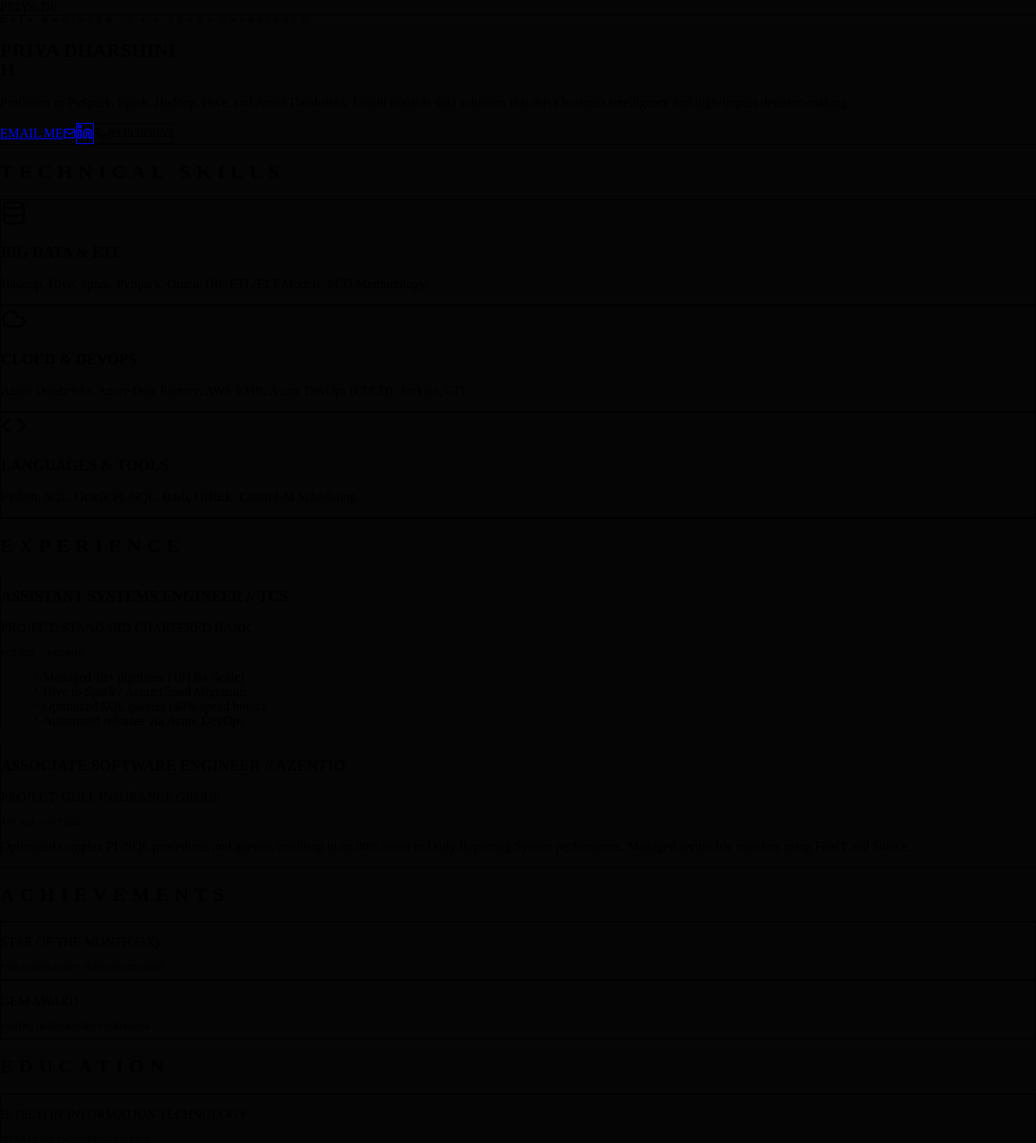
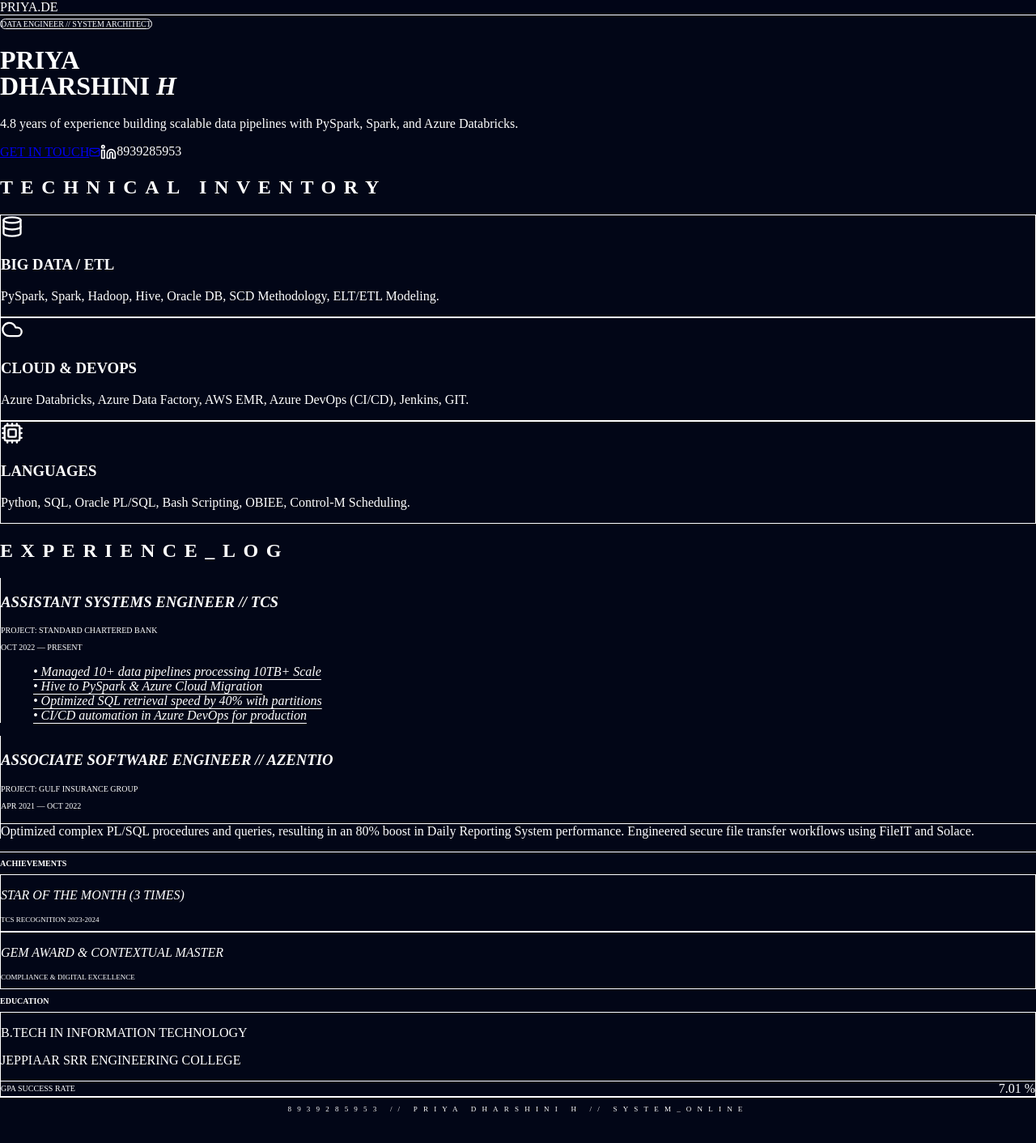
Before and after one commit to harikrishnanpriyad0708-git/portfolio-priya, a Next.js app: page / in a window 1280 px wide. Shown: the top 1412 px of the page at 81% size. After the commit the page ends 1384 px from the top, so only its background shows below. Built offline with nearby package versions, Linux system fonts and the light colour scheme.

Commit message:
not good

```diff
--- a/app/globals.css
+++ b/app/globals.css
@@ -2,5 +2,8 @@
 @tailwind components;
 @tailwind utilities;
 
-html { scroll-behavior: smooth; }
-body { background: #050505; margin: 0; }
+body {
+  background: #020617;
+  color: white;
+  margin: 0;
+}
--- a/app/page.tsx
+++ b/app/page.tsx
@@ -1,145 +1,150 @@
 "use client";
-import React, { useEffect, useState } from 'react';
-import { Database, Cloud, Terminal, Award, BookOpen, Code, Cpu, Mail, Linkedin, Phone } from 'lucide-react';
+import React from 'react';
+import { Database, Cloud, Terminal, Award, BookOpen, Code, Cpu, Mail, Linkedin, Phone, Briefcase } from 'lucide-react';
 
 export default function Portfolio() {
-  const [mounted, setMounted] = useState(false);
+  return (
+    <div className="min-h-screen bg-[#020617] text-slate-200 font-sans selection:bg-cyan-500/30">
 
-  useEffect(() => {
-    setMounted(true);
-  }, []);
+      {/* GLOW EFFECT BACKGROUND */}
+      <div className="fixed inset-0 overflow-hidden pointer-events-none">
+        <div className="absolute top-[-10%] left-[-10%] w-[40%] h-[40%] bg-cyan-500/10 blur-[120px] rounded-full" />
+        <div className="absolute bottom-[-10%] right-[-10%] w-[40%] h-[40%] bg-blue-600/10 blur-[120px] rounded-full" />
+      </div>
 
-  return (
-    <div className="min-h-screen bg-[#050505] text-white font-sans selection:bg-cyan-500/30">
-      {/* HEADER / NAVIGATION */}
-      <nav className="sticky top-0 w-full z-50 px-6 py-4 flex justify-between items-center backdrop-blur-md border-b border-white/10 bg-black/50">
-        <div className="text-cyan-500 font-bold tracking-tighter text-xl uppercase">PRIYA.DE</div>
-        <div className="hidden md:flex gap-8 text-[10px] font-bold uppercase tracking-widest text-gray-400">
-          <a href="#about" className="hover:text-cyan-400 transition-colors">About</a>
-          <a href="#skills" className="hover:text-cyan-400 transition-colors">Tech</a>
+      {/* NAV */}
+      <nav className="sticky top-0 z-50 w-full border-b border-white/5 bg-[#020617]/80 backdrop-blur-md px-6 py-4 flex justify-between items-center">
+        <div className="text-cyan-400 font-black tracking-tighter text-2xl uppercase">PRIYA<span className="text-white">.DE</span></div>
+        <div className="hidden md:flex gap-6 text-[10px] font-bold uppercase tracking-widest text-slate-400">
+          <a href="#skills" className="hover:text-cyan-400 transition-colors">Skills</a>
           <a href="#experience" className="hover:text-cyan-400 transition-colors">Experience</a>
+          <a href="#awards" className="hover:text-cyan-400 transition-colors">Awards</a>
         </div>
       </nav>
 
-      <main className="relative z-10 pt-20 px-6 md:px-20 max-w-6xl mx-auto">
+      <main className="relative z-10 max-w-5xl mx-auto px-6 pt-20 pb-40">
 
-        {/* HERO SECTION */}
-        <section id="about" className="py-20">
-          <span className="text-cyan-500 font-mono tracking-[0.5em] text-[10px] uppercase block mb-4">Data Engineer // 4.8 Years Experience</span>
-          <h1 className="text-5xl md:text-8xl font-black mb-6 leading-none tracking-tighter uppercase">
-            PRIYA DHARSHINI <br /> <span className="text-gray-700">H</span>
+        {/* HERO */}
+        <header className="mb-32">
+          <div className="inline-block mb-4 px-3 py-1 border border-cyan-500/30 rounded-full text-[10px] font-bold text-cyan-400 uppercase tracking-widest bg-cyan-500/5">
+            Data Engineer // System Architect
+          </div>
+          <h1 className="text-6xl md:text-9xl font-black text-white leading-none tracking-tighter uppercase mb-6">
+            PRIYA <br /> DHARSHINI <span className="text-cyan-500 italic">H</span>
           </h1>
-          <p className="max-w-2xl text-gray-400 text-lg mb-10 leading-relaxed">
-            Proficient in <span className="text-white">PySpark, Spark, Hadoop, Hive, and Azure Databricks</span>.
-            I build scalable data solutions that drive business intelligence and high-impact decision-making.
+          <p className="max-w-xl text-lg text-slate-400 mb-8 leading-relaxed">
+            4.8 years of experience building scalable data pipelines with <span className="text-white">PySpark, Spark, and Azure Databricks</span>.
           </p>
-          <div className="flex flex-wrap gap-4">
-            <a href="mailto:harikrishnanpriyad0708@gmail.com" className="bg-cyan-600 hover:bg-cyan-500 text-black font-bold px-8 py-3 rounded-md transition-all flex items-center gap-2 text-xs uppercase">
-              Email Me <Mail size={16}/>
+          <div className="flex flex-wrap gap-4 items-center">
+            <a href="mailto:harikrishnanpriyad0708@gmail.com" className="bg-white text-black font-bold px-6 py-3 rounded text-xs uppercase hover:bg-cyan-400 transition-all flex items-center gap-2">
+              Get in Touch <Mail size={14} />
             </a>
-            <div className="flex gap-2">
-              <a href="https://www.linkedin.com/in/priya-dharshini-h-daataengr99" className="p-3 border border-white/10 rounded-md hover:bg-white/5"><Linkedin size={20}/></a>
-              <div className="p-3 border border-white/10 rounded-md text-xs flex items-center gap-2 text-gray-400"><Phone size={16}/> 8939285953</div>
+            <div className="flex gap-4 text-slate-500 ml-2">
+               <Linkedin size={20} className="hover:text-cyan-400 cursor-pointer" />
+               <span className="text-xs font-mono uppercase tracking-widest">8939285953</span>
+            </div>
+          </div>
+        </header>
+
+        {/* SKILLS */}
+        <section id="skills" className="mb-32">
+          <h2 className="text-xs font-bold text-slate-500 uppercase tracking-[0.4em] mb-12 flex items-center gap-4">
+            <span className="h-[1px] w-8 bg-cyan-500"></span> Technical Inventory
+          </h2>
+          <div className="grid grid-cols-1 md:grid-cols-3 gap-4">
+            <div className="p-8 bg-white/[0.02] border border-white/5 rounded-xl hover:border-cyan-500/40 transition-all">
+              <Database className="text-cyan-400 mb-4" size={28} />
+              <h3 className="text-white font-bold mb-2 uppercase text-sm">Big Data / ETL</h3>
+              <p className="text-xs text-slate-400 leading-relaxed">PySpark, Spark, Hadoop, Hive, Oracle DB, SCD Methodology, ELT/ETL Modeling.</p>
+            </div>
+            <div className="p-8 bg-white/[0.02] border border-white/5 rounded-xl hover:border-cyan-500/40 transition-all">
+              <Cloud className="text-blue-400 mb-4" size={28} />
+              <h3 className="text-white font-bold mb-2 uppercase text-sm">Cloud & DevOps</h3>
+              <p className="text-xs text-slate-400 leading-relaxed">Azure Databricks, Azure Data Factory, AWS EMR, Azure DevOps (CI/CD), Jenkins, GIT.</p>
+            </div>
+            <div className="p-8 bg-white/[0.02] border border-white/5 rounded-xl hover:border-cyan-500/40 transition-all">
+              <Cpu className="text-indigo-400 mb-4" size={28} />
+              <h3 className="text-white font-bold mb-2 uppercase text-sm">Languages</h3>
+              <p className="text-xs text-slate-400 leading-relaxed">Python, SQL, Oracle PL/SQL, Bash Scripting, OBIEE, Control-M Scheduling.</p>
             </div>
           </div>
         </section>
 
-        {/* SKILLS GRID */}
-        <section id="skills" className="py-20 border-t border-white/5">
-          <h2 className="text-xs font-bold text-gray-500 uppercase tracking-[0.3em] mb-12 flex items-center gap-4">
-            <span className="h-[1px] w-12 bg-cyan-900"></span> Technical Skills
-          </h2>
-          <div className="grid grid-cols-1 md:grid-cols-3 gap-6">
-            <div className="bg-white/[0.02] border border-white/5 p-8 rounded-lg">
-              <Database className="text-cyan-500 mb-6" size={32}/>
-              <h3 className="text-white font-bold mb-4 uppercase text-sm tracking-widest">Big Data & ETL</h3>
-              <p className="text-gray-500 text-xs leading-relaxed">Hadoop, Hive, Spark, PySpark, Oracle DB, ETL/ELT Models, SCD Methodology.</p>
-            </div>
-            <div className="bg-white/[0.02] border border-white/5 p-8 rounded-lg">
-              <Cloud className="text-cyan-500 mb-6" size={32}/>
-              <h3 className="text-white font-bold mb-4 uppercase text-sm tracking-widest">Cloud & DevOps</h3>
-              <p className="text-gray-500 text-xs leading-relaxed">Azure Databricks, Azure Data Factory, AWS EMR, Azure DevOps (CI/CD), Jenkins, GIT.</p>
-            </div>
-            <div className="bg-white/[0.02] border border-white/5 p-8 rounded-lg">
-              <Code className="text-cyan-500 mb-6" size={32}/>
-              <h3 className="text-white font-bold mb-4 uppercase text-sm tracking-widest">Languages & Tools</h3>
-              <p className="text-gray-500 text-xs leading-relaxed">Python, SQL, Oracle PL/SQL, Bash, OBIEE, Control-M Scheduling.</p>
-            </div>
-          </div>
-        </section>
-
-        {/* EXPERIENCE SECTION */}
-        <section id="experience" className="py-20 border-t border-white/5">
-          <h2 className="text-xs font-bold text-gray-500 uppercase tracking-[0.3em] mb-12 flex items-center gap-4">
-            <span className="h-[1px] w-12 bg-cyan-900"></span> Experience
+        {/* EXPERIENCE */}
+        <section id="experience" className="mb-32">
+          <h2 className="text-xs font-bold text-slate-500 uppercase tracking-[0.4em] mb-12 flex items-center gap-4">
+            <span className="h-[1px] w-8 bg-cyan-500"></span> Experience_Log
           </h2>
 
           <div className="space-y-12">
-            <div className="relative pl-8 border-l border-cyan-500/30">
-              <div className="absolute w-2 h-2 bg-cyan-500 rounded-full -left-[5px] top-2 shadow-[0_0_10px_#00f3ff]" />
+            <div className="relative pl-10 border-l border-white/10 group">
+              <div className="absolute top-0 -left-[5px] w-2 h-2 bg-cyan-500 rounded-full group-hover:scale-150 transition-all shadow-[0_0_10px_#06b6d4]" />
               <div className="flex flex-col md:flex-row justify-between mb-4">
                 <div>
-                  <h3 className="text-xl font-bold text-white uppercase tracking-tight">Assistant Systems Engineer // TCS</h3>
-                  <p className="text-cyan-500 font-mono text-xs uppercase mt-1">Project: Standard Chartered Bank</p>
+                  <h3 className="text-xl font-black text-white uppercase italic tracking-tight">Assistant Systems Engineer // TCS</h3>
+                  <p className="text-cyan-500 font-mono text-[10px] uppercase mt-1">Project: Standard Chartered Bank</p>
                 </div>
-                <div className="text-gray-500 text-[10px] font-bold mt-2 md:mt-0 uppercase">Oct 2022 — Present</div>
+                <div className="text-slate-500 text-[10px] font-bold mt-2 md:mt-0 uppercase tracking-widest">Oct 2022 — Present</div>
               </div>
-              <ul className="grid grid-cols-1 md:grid-cols-2 gap-4 text-xs text-gray-400">
-                <li className="flex items-start gap-2"><Terminal size={12} className="mt-0.5 text-cyan-800"/> Managed 10+ pipelines (10TB+ Scale)</li>
-                <li className="flex items-start gap-2"><Terminal size={12} className="mt-0.5 text-cyan-800"/> Hive to Spark / Azure Cloud Migration</li>
-                <li className="flex items-start gap-2"><Terminal size={12} className="mt-0.5 text-cyan-800"/> Optimized SQL queries (40% speed boost)</li>
-                <li className="flex items-start gap-2"><Terminal size={12} className="mt-0.5 text-cyan-800"/> Automated releases via Azure DevOps</li>
+              <ul className="grid grid-cols-1 md:grid-cols-2 gap-x-8 gap-y-3 text-xs text-slate-400 leading-relaxed">
+                <li className="flex items-start gap-2 italic underline decoration-white/10 decoration-1 underline-offset-4 tracking-tight">• Managed 10+ data pipelines processing 10TB+ Scale</li>
+                <li className="flex items-start gap-2 italic underline decoration-white/10 decoration-1 underline-offset-4 tracking-tight">• Hive to PySpark & Azure Cloud Migration</li>
+                <li className="flex items-start gap-2 italic underline decoration-white/10 decoration-1 underline-offset-4 tracking-tight">• Optimized SQL retrieval speed by 40% with partitions</li>
+                <li className="flex items-start gap-2 italic underline decoration-white/10 decoration-1 underline-offset-4 tracking-tight">• CI/CD automation in Azure DevOps for production</li>
               </ul>
             </div>
 
-            <div className="relative pl-8 border-l border-white/10">
-              <div className="absolute w-2 h-2 bg-gray-500 rounded-full -left-[5px] top-2" />
+            <div className="relative pl-10 border-l border-white/10 group">
+              <div className="absolute top-0 -left-[5px] w-2 h-2 bg-white/20 rounded-full" />
               <div className="flex flex-col md:flex-row justify-between mb-4">
                 <div>
-                  <h3 className="text-xl font-bold text-white uppercase tracking-tight">Associate Software Engineer // Azentio</h3>
-                  <p className="text-gray-500 font-mono text-xs uppercase mt-1">Project: Gulf Insurance Group</p>
+                  <h3 className="text-xl font-black text-white uppercase italic tracking-tight">Associate Software Engineer // Azentio</h3>
+                  <p className="text-slate-500 font-mono text-[10px] uppercase mt-1">Project: Gulf Insurance Group</p>
                 </div>
-                <div className="text-gray-500 text-[10px] font-bold mt-2 md:mt-0 uppercase">Apr 2021 — Oct 2022</div>
+                <div className="text-slate-500 text-[10px] font-bold mt-2 md:mt-0 uppercase tracking-widest">Apr 2021 — Oct 2022</div>
               </div>
-              <p className="text-gray-400 text-xs leading-relaxed max-w-2xl">
-                Optimized complex PL/SQL procedures and queries, resulting in an 80% boost in Daily Reporting System performance.
-                Managed secure file transfers using FileIT and Solace.
+              <p className="text-slate-400 text-xs leading-relaxed max-w-3xl border-t border-white/5 pt-4">
+                Optimized complex PL/SQL procedures and queries, resulting in an <span className="text-white">80% boost</span> in Daily Reporting System performance. Engineered secure file transfer workflows using FileIT and Solace.
               </p>
             </div>
           </div>
         </section>
 
-        {/* ACHIEVEMENTS & EDUCATION */}
-        <section className="grid grid-cols-1 md:grid-cols-2 gap-12 py-20 border-t border-white/5">
+        {/* FOOTER-STYLE INFO */}
+        <section id="awards" className="grid grid-cols-1 md:grid-cols-2 gap-12 border-t border-white/10 pt-20">
           <div>
-            <h2 className="text-xs font-bold text-gray-500 uppercase tracking-[0.3em] mb-8">Achievements</h2>
+             <h2 className="text-[10px] font-bold text-slate-500 uppercase tracking-widest mb-6">Achievements</h2>
              <div className="space-y-4">
-              <div className="p-4 bg-white/[0.02] border border-white/5 rounded">
-                <p className="text-white font-bold text-xs uppercase">Star of the Month (3x)</p>
-                <p className="text-[10px] text-gray-500 mt-1 uppercase">Tata Consultancy Services (2023-2024)</p>
+                <div className="p-4 border border-white/5 bg-white/[0.01] rounded">
+                  <p className="text-xs font-bold text-white uppercase italic">Star of the Month (3 times)</p>
+                  <p className="text-[9px] text-slate-500 uppercase mt-1">TCS Recognition 2023-2024</p>
                 </div>
-              <div className="p-4 bg-white/[0.02] border border-white/5 rounded">
-                <p className="text-white font-bold text-xs uppercase">GEM Award</p>
-                <p className="text-[10px] text-gray-500 mt-1 uppercase">Digital Technologies Excellence</p>
+                <div className="p-4 border border-white/5 bg-white/[0.01] rounded">
+                  <p className="text-xs font-bold text-white uppercase italic">GEM Award & Contextual Master</p>
+                  <p className="text-[9px] text-slate-500 uppercase mt-1">Compliance & Digital Excellence</p>
                 </div>
              </div>
           </div>
-
           <div>
-            <h2 className="text-xs font-bold text-gray-500 uppercase tracking-[0.3em] mb-8">Education</h2>
-            <div className="p-4 bg-white/[0.02] border border-white/5 rounded">
-              <p className="text-white font-bold text-xs uppercase">B.Tech in Information Technology</p>
-              <p className="text-[10px] text-gray-500 mt-1 uppercase">JEPPIAAR SRR Engineering College</p>
-              <p className="text-cyan-500 font-mono text-xs mt-2 font-bold">CGPA: 7.01 %</p>
+             <h2 className="text-[10px] font-bold text-slate-500 uppercase tracking-widest mb-6">Education</h2>
+             <div className="p-6 border border-white/5 bg-white/[0.01] rounded">
+                <p className="text-sm font-bold text-white uppercase mb-1">B.Tech in Information Technology</p>
+                <p className="text-xs text-slate-500 uppercase mb-4">JEPPIAAR SRR Engineering College</p>
+                <div className="flex justify-between items-center border-t border-white/5 pt-4">
+                  <span className="text-[10px] text-slate-500 uppercase tracking-widest font-bold">GPA SUCCESS RATE</span>
+                  <span className="text-cyan-400 font-mono font-bold">7.01 %</span>
+                </div>
              </div>
           </div>
         </section>
 
-        <footer className="py-20 border-t border-white/5 text-center">
-          <p className="text-[9px] text-gray-600 uppercase tracking-[1em]">8939285953 // Priya Dharshini H // Chennai, India</p>
+      </main>
+
+      {/* TERMINAL FOOTER */}
+      <footer className="w-full py-10 border-t border-white/5 text-center bg-black/30 backdrop-blur-sm">
+        <p className="text-[9px] text-slate-600 font-mono uppercase tracking-[0.8em]">8939285953 // PRIYA DHARSHINI H // SYSTEM_ONLINE</p>
       </footer>
 
-      </main>
     </div>
   );
 }
--- a/next.config.ts
+++ b/next.config.ts
@@ -2,5 +2,6 @@
 const nextConfig = {
   typescript: { ignoreBuildErrors: true },
   eslint: { ignoreDuringBuilds: true },
+  output: 'standalone', // Helps Vercel stability
 };
 export default nextConfig;
```
Lines whose indentation alone changed are shown as unchanged.
